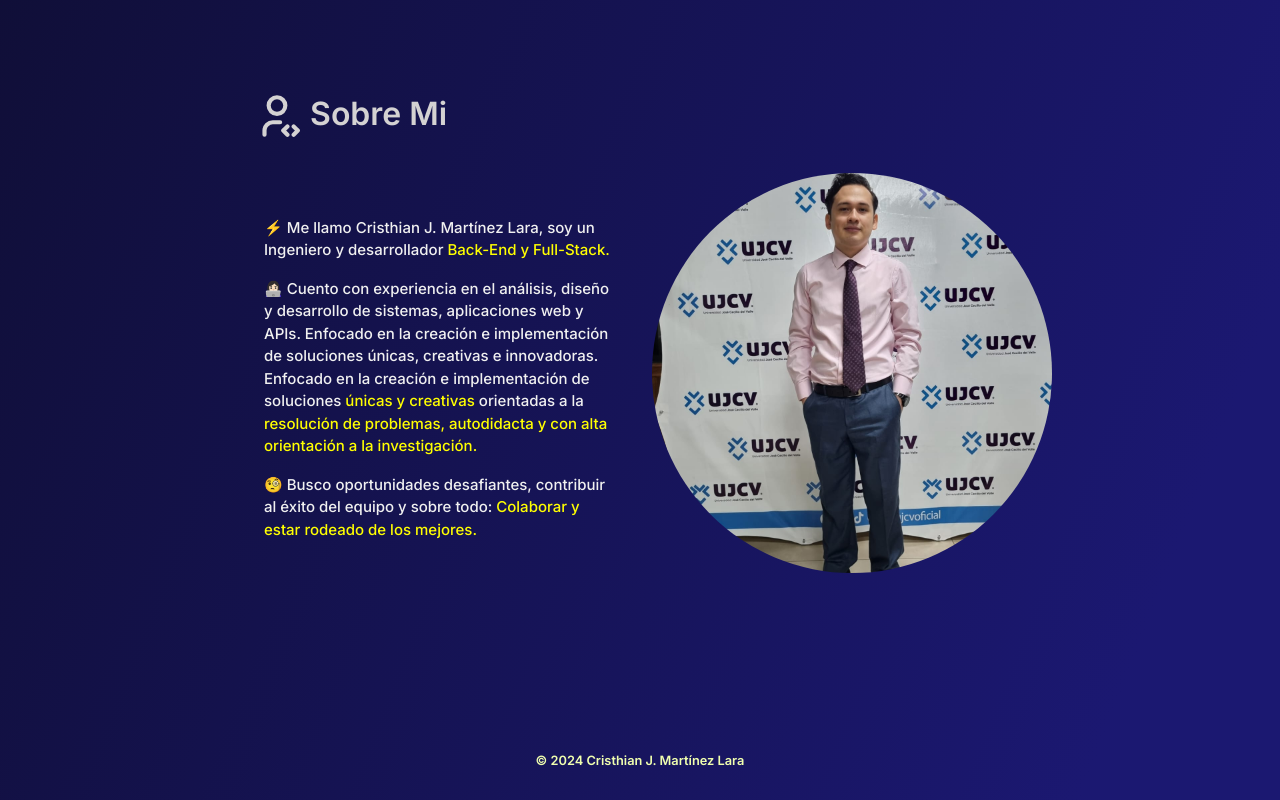
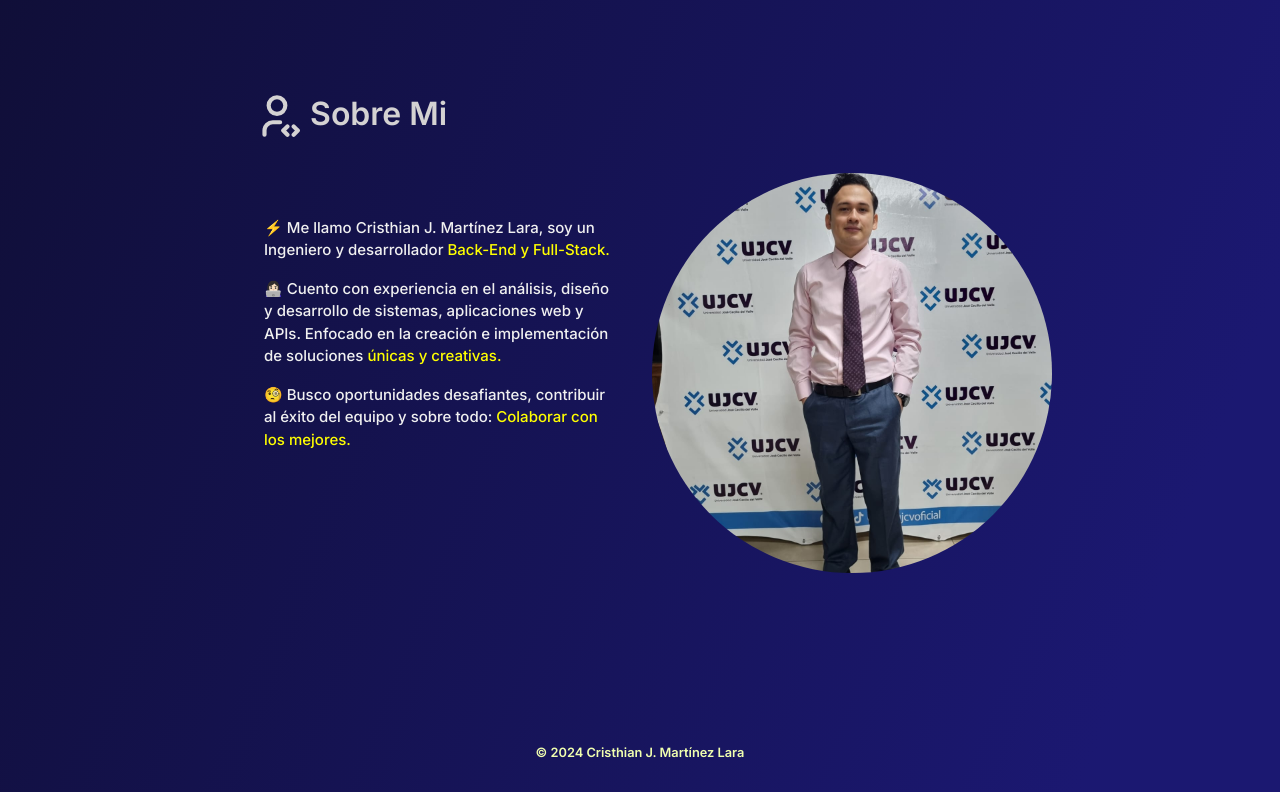
Before and after one commit to chrxsdev/chrisjosuedev-portfolio, a React (Vite) app: page / in a window 1280 px wide. Shown: the part 3429-4229 px from the top of the page. Built offline with nearby package versions, Linux system fonts and the light colour scheme.

Commit message:
bio updated

```diff
--- a/src/App.jsx
+++ b/src/App.jsx
@@ -61,17 +61,12 @@ export const App = () => {
               </p>
               <p className='title-about'>
                 👩🏻‍💻 Cuento con experiencia en el análisis, diseño y desarrollo de sistemas, aplicaciones web y APIs.
-                Enfocado en la creación e implementación de soluciones únicas, creativas e innovadoras. Enfocado en la
-                creación e implementación de soluciones <span className='primary-about-text'> únicas y creativas </span>{' '}
-                orientadas a la{' '}
-                <span className='primary-about-text'>
-                  {' '}
-                  resolución de problemas, autodidacta y con alta orientación a la investigación.{' '}
-                </span>
+                Enfocado en la
+                creación e implementación de soluciones <span className='primary-about-text'> únicas y creativas. </span>
               </p>
               <p className='title-about'>
                 🧐 Busco oportunidades desafiantes, contribuir al éxito del equipo y sobre todo:{' '}
-                <span className='primary-about-text'>Colaborar y estar rodeado de los mejores.</span>{' '}
+                <span className='primary-about-text'>Colaborar con los mejores.</span>{' '}
               </p>
             </div>
             <div className='col-md-6'>
```
